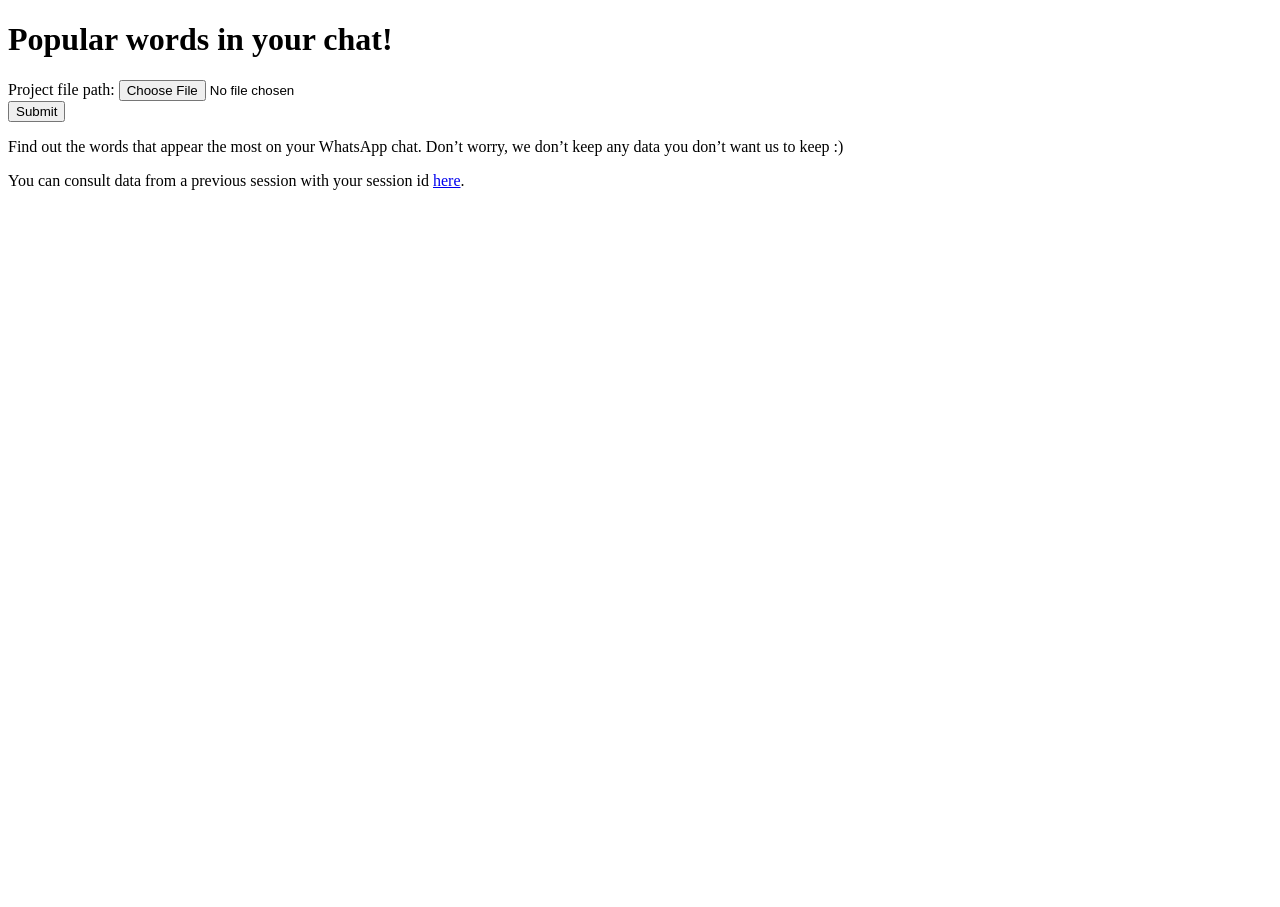
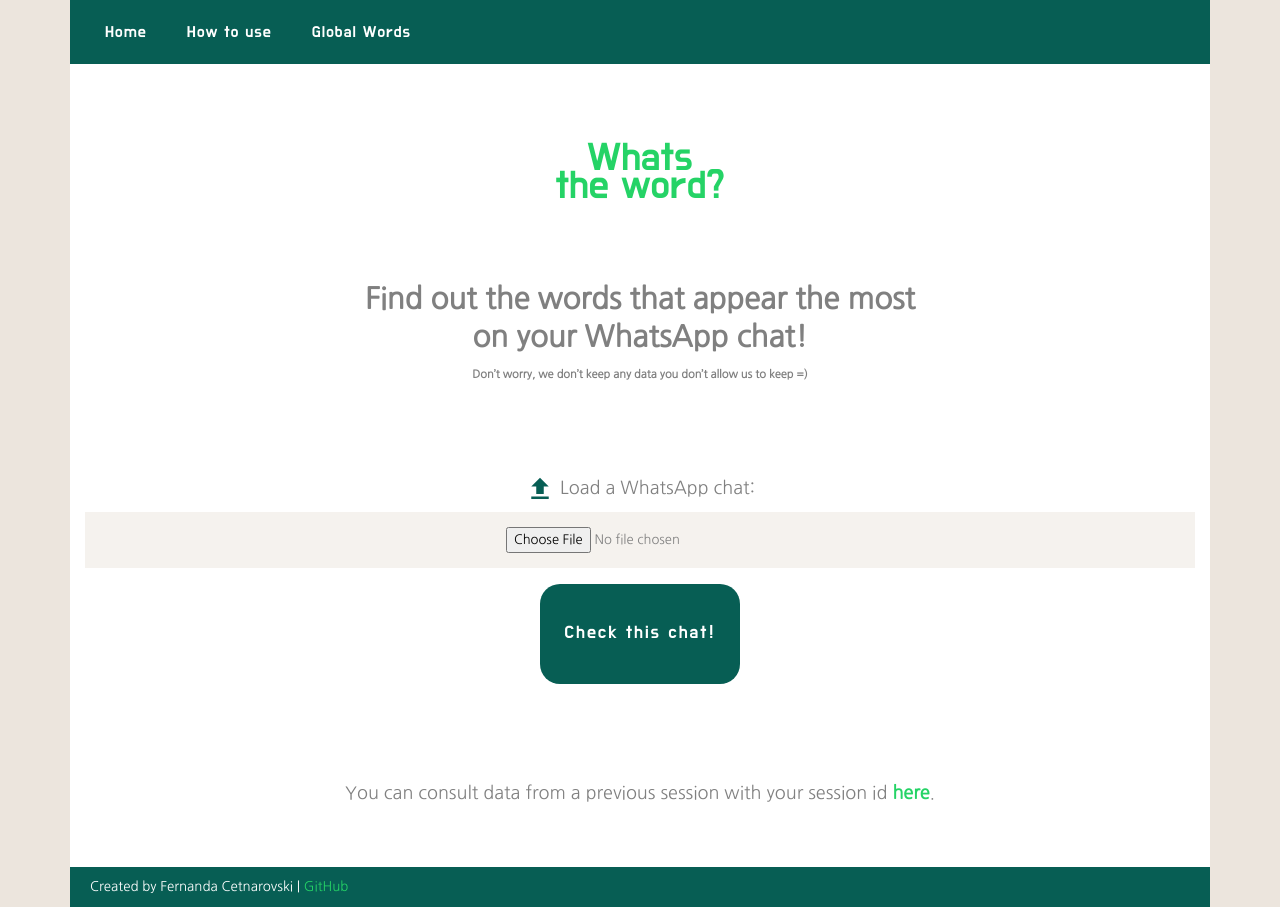
Before and after one commit to fergabi17/whats_the_word, a Flask app: page / in a window 1280 px wide. Before the commit the page ends 190 px from the top, so only its background shows below. Run offline with Flask 2, Linux system fonts and the light colour scheme; some libraries are stand-ins or nearby versions.

Commit message:
Add styles to the main page

```diff
--- a/app.py
+++ b/app.py
@@ -22,18 +22,28 @@
 def consult():
     return render_template('consult.html')
 
+@app.route('/how_to_use')
+def how_to_use():
+    return render_template('how_to_use.html')
+
+@app.route('/global_words')
+def global_words():
+    return render_template('global_words.html')
+
 
 @app.route('/getfile', methods=['GET','POST'])
 def getfile():
     if request.method == 'POST':
+        #try:
+            file = request.files['myfile']
+            file_content = file.read().decode()
+            results = libs.get_data_from_whats(file_content.lower())
+            inputs = mongo.db.inputs
+            this_insert = inputs.insert_one(results)
 
-        file = request.files['myfile']
-        file_content = file.read().decode()
-        results = libs.get_data_from_whats(file_content.lower())
-        inputs = mongo.db.inputs
-        this_insert = inputs.insert_one(results)
-
-        return render_template('display_result.html', results=results)
+            return render_template('display_result.html', results=results)
+        #except:
+            return render_template('issue.html', issue="input")
 
     return redirect(url_for('home'))
 
@@ -63,13 +73,12 @@
 @app.route('/consultdb', methods=['GET','POST'])
 def consultdb():
     if request.method == 'POST':
-
         session_id = request.form["session_id"]
         try:
             the_input= mongo.db.inputs.find_one({'_id':ObjectId(session_id)})
             return render_template('display_result.html', results=the_input)
         except:
-            print("Error in finding this id in the database")
+            return render_template('issue.html', issue="session_id", session_id = session_id)
 
 
 if __name__ == '__main__':
--- /dev/null
+++ b/static/css/style.css
@@ -0,0 +1,221 @@
+body {
+    background-color: #ECE5DD;
+}
+
+p {
+    font-family: 'Nanum Gothic', sans-serif;
+    font-size: large;
+    color: grey;
+}
+
+p a {
+    color: #25D366;
+    text-decoration: none;
+}
+
+p a:hover{
+    color: #34B7f1;
+    text-decoration: none;
+}
+
+button:focus {
+    outline-style: none;
+}
+
+.container-color {
+    background-color: #ffffff
+}
+
+/* ------------------------------------------ NAV */
+
+.nav-wrapper {
+    background-color: #075E54;
+}
+
+.nav {
+    text-decoration: none;
+}
+
+.nav ul {
+    margin: 0;
+    padding: 0;
+    text-align: center;
+}
+
+.nav li {
+    display: inline-block;
+    padding: 20px;
+    letter-spacing: 1px;
+    text-align: center;
+}
+
+.nav a {
+    font-family: 'Do Hyeon', sans-serif;
+    color: #ffffff;
+    size: 18pt;
+    text-decoration: none;
+}
+
+.nav a:hover  {
+    background-color: #25D366;
+    text-decoration: wavy;
+    text-shadow:1px 1px 0px rgb(2, 4, 2);
+}
+
+/* ------------------------------------------ Headers */
+
+h1 {
+    font-family: 'Do Hyeon', sans-serif;
+    color: #25D366;
+    line-height: 70%;
+    padding: 20px;
+    margin: 60px;
+}
+
+h3 {
+    font-family: 'Do Hyeon', sans-serif;
+    color: #075E54;
+    padding: 20px;
+}
+
+/* ------------------------------------------ ICONS */
+
+.material-icons {
+    font-size: 30px;
+    color: #075E54;
+}
+
+/* ------------------------------------------ INDEX */
+
+.file-input-wrapper {
+    background-color: #f5f2ee;
+}
+
+.file-input {
+    font-size: small;
+    padding: 15px;
+}
+
+.main-text {
+    font-size: 22pt;
+    font-weight: bolder;
+    line-height: 130%;
+}
+
+.spacious-p {
+    margin-top: 80px;
+    margin-bottom: 0;
+}
+
+.tiny-text {
+    font-size: 11px;
+    display: block;
+}
+
+.load-p {
+    position: relative;
+    top: -10px;
+}
+
+.btn-large {
+    width: 200px;
+    height: 100px;
+    background-color: #075E54;
+    color: #ffffff;
+    font-family:'Do Hyeon', sans-serif;
+    letter-spacing: 2px;
+    border: 0px;
+    border-radius: 20px;
+}
+
+.btn-large:hover{
+    background-color: #25D366;
+    color: #ffffff;
+    border: solid 3px black;
+}
+
+/* ------------------------------------------ FOOTER */
+
+.footer {
+    background-color: #075E54;
+    margin-top: 60px;
+    margin-bottom: 0;
+    padding: 10px 20px;
+    color: #ffffff;
+    font-size: 10pt;
+}
+
+
+
+
+/* ------------------------------------------ ISSUE */
+
+.issue {
+    margin: 60px;
+    font-size: 32px;
+    font-family: 'Lucida Sans', sans-serif;
+}
+
+/* ------------------------------------------ RESULTS */
+
+.result {
+    padding: 20px;
+}
+
+.result p {
+    font-size: 18 pt;
+    font-family:'Nanum Gothic', sans-serif;
+}
+
+.result span{
+    font-family:'Do Hyeon', sans-serif;
+    font-size: 20pt;
+}
+
+.dark {
+    background-color: #075E54;
+}
+
+.dark p {
+    color: #ffffff;
+}
+
+.dark span {
+    text-shadow:2px 2px 0px rgb(2, 4, 2);
+}
+
+.light {
+    background-color: #DCF8C6;
+}
+
+.light p {
+    color: #075E54;
+}
+
+.light span {
+    text-shadow:2px 2px 0px rgb(255, 255, 255);
+}
+
+.white {
+    background-color: #ffffff;
+}
+
+.white p {
+    color: #075E54;
+}
+
+.white span {
+    text-shadow:1px 1px 1px rgb(2, 4, 2);;
+}
+
+.bright {
+    background-color: #34B7f1;
+}
+
+.bright p {
+    color: #ffffff;
+}
+
+.bright span {
+    text-shadow:1px 1px 1px rgb(2, 4, 2);;
+}
--- a/templates/base.html
+++ b/templates/base.html
@@ -1,13 +1,66 @@
 <!DOCTYPE html>
 <html lang="en">
+
 <head>
     <meta charset="UTF-8">
     <meta name="viewport" content="width=device-width, initial-scale=1.0">
-    <title>Popular words</title>
+    <!-- Fonts -->
+    <link href="https://fonts.googleapis.com/css2?family=Do+Hyeon&family=Nanum+Gothic&display=swap" rel="stylesheet">
+    <!-- Bootstrap -->
+    <link rel="stylesheet" href="https://stackpath.bootstrapcdn.com/bootstrap/4.4.1/css/bootstrap.min.css"
+        integrity="sha384-Vkoo8x4CGsO3+Hhxv8T/Q5PaXtkKtu6ug5TOeNV6gBiFeWPGFN9MuhOf23Q9Ifjh" crossorigin="anonymous">
+    <!-- Materialize Icons -->
+    <link href="https://fonts.googleapis.com/icon?family=Material+Icons" rel="stylesheet">
+    <!-- <link rel="stylesheet" href="https://cdnjs.cloudflare.com/ajax/libs/materialize/1.0.0/css/materialize.min.css">-->
+    <!-- CSS -->
+    <link rel="stylesheet" href="{{ url_for('static', filename='css/style.css') }}" type="text/css">
+
+    <title>Whats the word</title>
 </head>
+
 <body>
-<h1>Popular words in your chat!</h1>
-{% block content %}
-{% endblock %}
+    <div class="container container-color">
+        <div class="row">
+            <div class="col-12 nav-wrapper">
+                <nav>
+                    <div>
+                        <ul class="nav">
+                            <a href="{{ url_for('home') }}">
+                                <li>Home</li>
+                            </a>
+                            <a href="{{ url_for('how_to_use') }}">
+                                <li>How to use</li>
+                            </a>
+                            <a href="{{ url_for('global_words') }}">
+                                <li>Global Words</li>
+                            </a>
+                        </ul>
+                    </div>
+                </nav>
+            </div>
+        </div>
+        <div class="row text-center">
+            <div class="col-12">
+                <h1>Whats <br>the word?</h1>
+            </div>
+
+            {% block content %}
+            {% endblock %}
+        </div>
+
+        <footer>
+            <div class="row">
+                <div class="col-12 p-0">
+                    <p class="footer">
+                        Created by Fernanda Cetnarovski | <a href="https://github.com/fergabi17"
+                            target="_blank">GitHub</a>
+                    </p>
+                </div>
+            </div>
+        </footer>
+
+
+    </div>
 </body>
+
 </html>
--- a/templates/index.html
+++ b/templates/index.html
@@ -1,12 +1,34 @@
 {%extends 'base.html'%}
 {%block content%}
-<form action="getfile" method="POST" enctype="multipart/form-data">
-    Project file path: <input type="file" name="myfile"><br>
+<div class="col-12">
+    <p class="main-text">Find out the words that appear the most <br>on your WhatsApp chat!<br>
+        <span class="tiny-text">Don’t worry, we don’t keep any data you don’t allow us to keep =)</span></p>
 
-    <input type="submit" value="Submit">
-</form>
-<p>Find out the words that appear the most on your WhatsApp chat.
-Don’t worry, we don’t keep any data you don’t want us to keep :)</p>
+    <p class="spacious-p">
+        <i class="material-icons">file_upload</i>
+        <span class="load-p">Load a WhatsApp chat: </span>
+    </p>
+    <form action="getfile" method="POST" enctype="multipart/form-data">
 
-<p>You can consult data from a previous session with your session id <a href="{{ url_for('consult') }}">here</a>.</p>
+        <div class="file-input-wrapper">
+            <p>
+                <input type="file" name="myfile" class="file-input">
+            </p>
+        </div>
+
+
+
+        <p>
+            <a><input class="btn-large" type="submit" value="Check this chat!"></a>
+        </p>
+
+    </form>
+</div>
+<div class="col-12">
+
+    <p class="spacious-p">You can consult data from a previous session with your session id <a
+            href="{{ url_for('consult') }}"><b>here</b></a>.
+    </p>
+
+</div>
 {%endblock%}
```
Also changed, not shown: templates/display_result.html (+61 -0 lines), templates/global_words.html (added, +12 -0 lines), templates/how_to_use.html (added, +12 -0 lines), templates/issue.html (added, +21 -0 lines).
